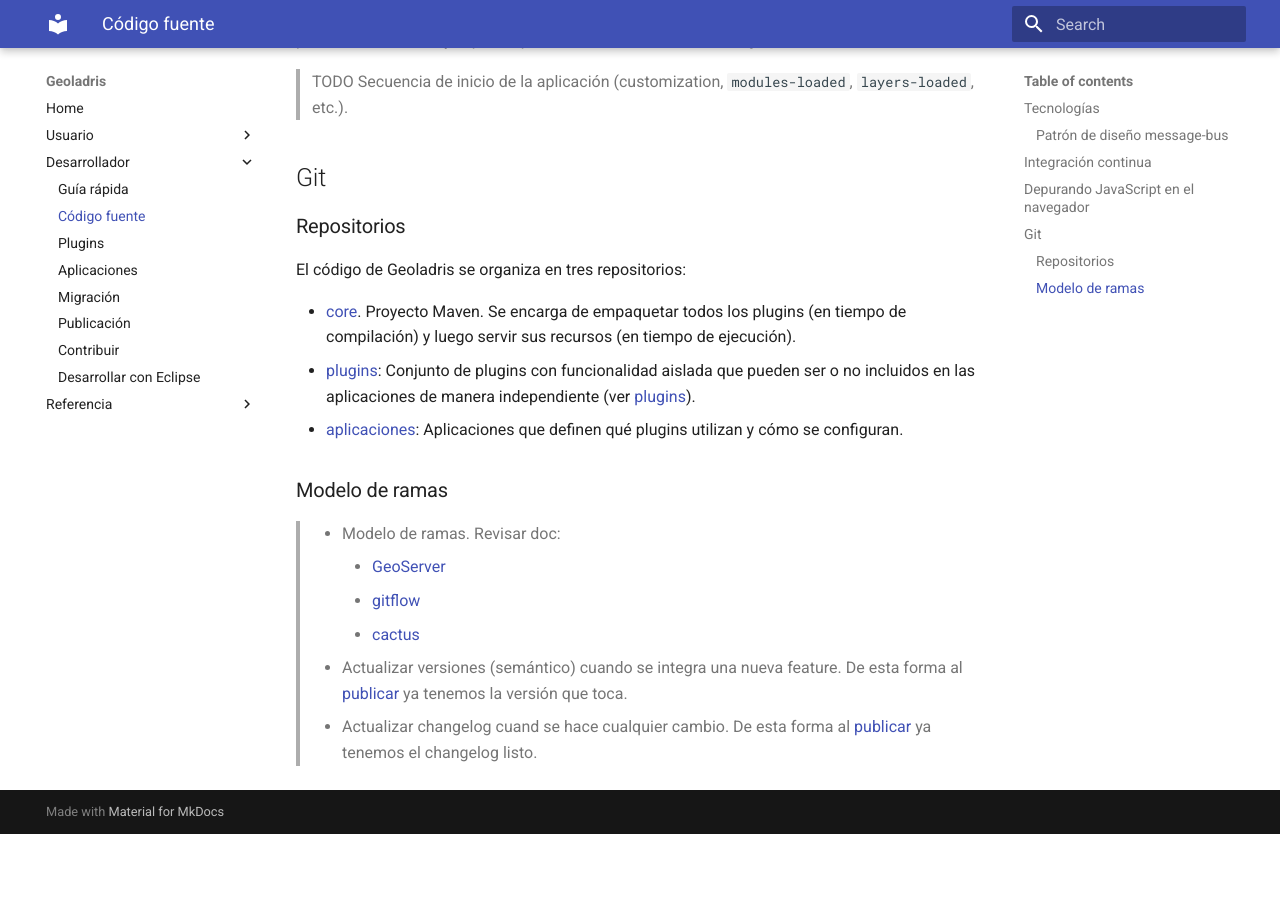
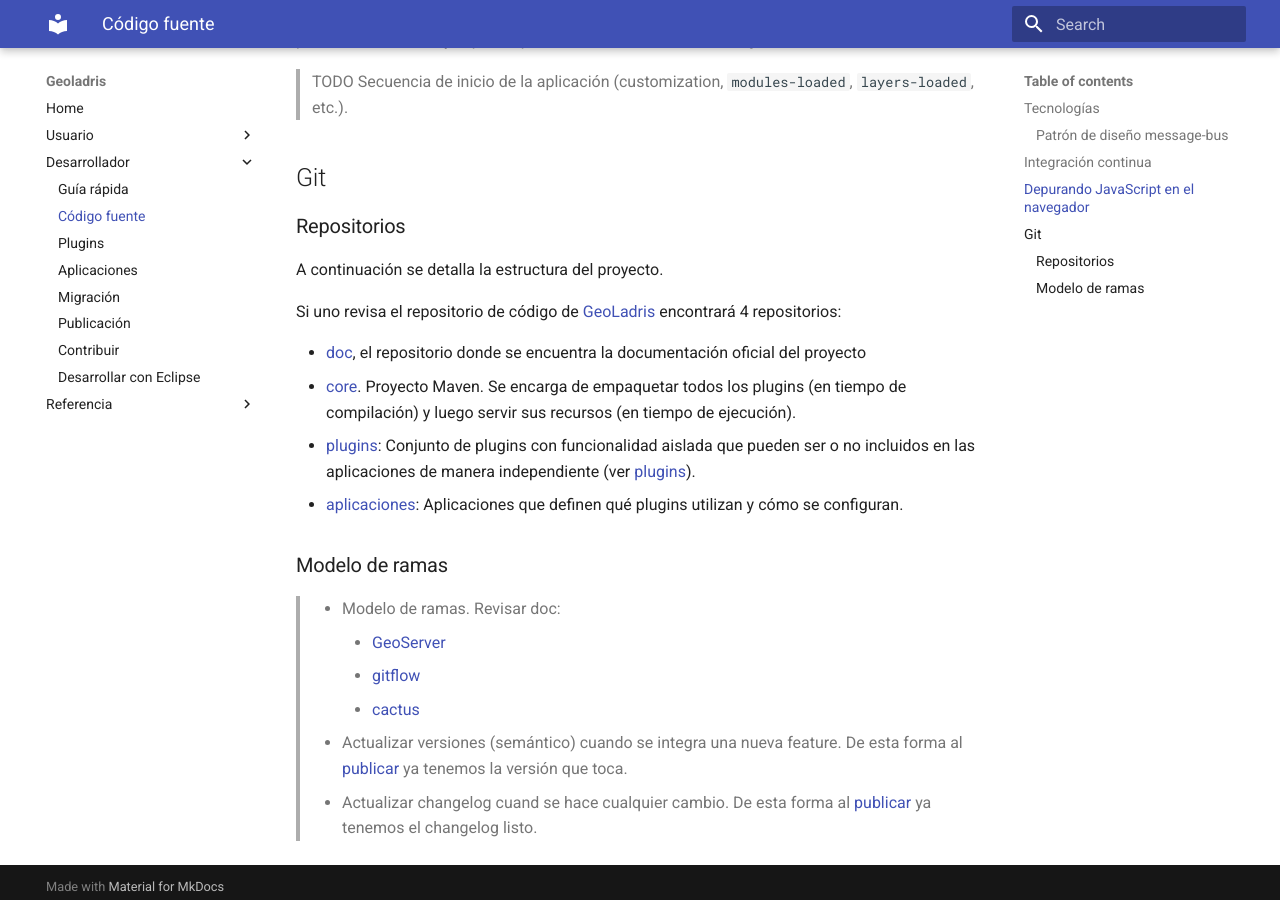
Before and after one commit to geoladris/doc, an MkDocs documentation site: the page built from docs/dev/source_code.md, in a window 1280 px wide and 900 px high, scrolled down 3102 px. Built offline with MkDocs 1.6.1 and Material for MkDocs 9.7.7, drawn with Linux system fonts in a browser that asks for light colours; old or Windows-style settings are respelled for this version of MkDocs; before the commit the page ends 3936 px from its top, so only the background shows below that.

Commit message:
Mergeado estructura de proyecto

```diff
--- a/docs/dev/source_code.md
+++ b/docs/dev/source_code.md
@@ -86,8 +86,11 @@ También es posible utilizar recursos *no* minificados añadiendo el parámetro
 
 ### Repositorios
 
-El código de Geoladris se organiza en tres repositorios:
+A continuación se detalla la estructura del proyecto.
 
+Si uno revisa el repositorio de código de [GeoLadris](https://github.com/geoladris) encontrará 4 repositorios:
+
+* [doc](https://github.com/geoladris/doc), el repositorio donde se encuentra la documentación oficial del proyecto
 * [core](https://github.com/geoladris/core). Proyecto Maven. Se encarga de empaquetar todos los plugins (en tiempo de compilación) y luego servir sus recursos (en tiempo de ejecución).
 * [plugins](https://github.com/geoladris/plugins): Conjunto de plugins con funcionalidad aislada que pueden ser o no incluidos en las aplicaciones de manera independiente (ver [plugins](plugins.md)).
 * [aplicaciones](https://github.com/geoladris/apps): Aplicaciones que definen qué plugins utilizan y cómo se configuran.
```
